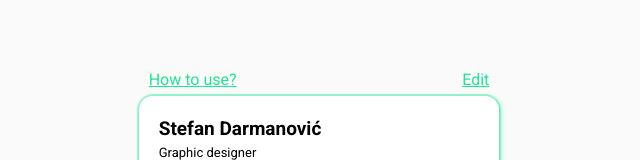
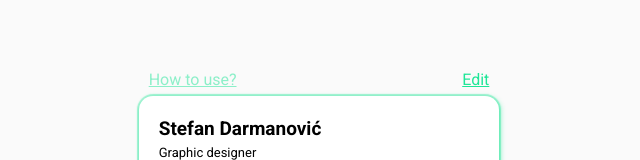
Before and after one commit to dumaaas/email-signature-generator, a Vue app: page / in a window 1280 px wide. In both pictures the pointer is over the element "How to use?". Shown: the part 250-410 px from the top of the page, without its empty margins (321-961 px from the left). Built offline with nearby package versions, Linux system fonts and the light colour scheme.

Commit message:
hover change

```diff
--- a/src/App.vue
+++ b/src/App.vue
@@ -535,6 +535,10 @@ header {
   color: rgba(30, 230, 151, 0.5);
 }
 
+.preview-instructions:hover {
+  color: rgba(30, 230, 151, 0.5);
+}
+
 .cards {
   position: relative;
   display: flex;
```
